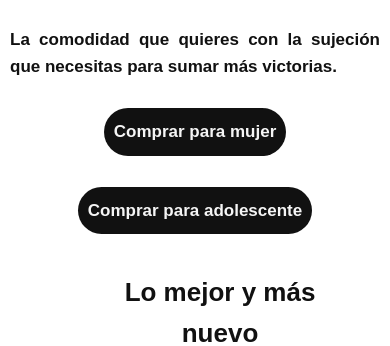
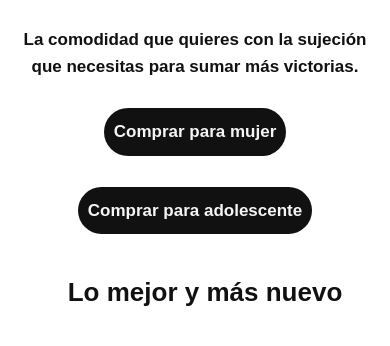
Before and after one commit to serxa92/Landing_proyecto1, a plain HTML site: page index.html in a window 390 px wide. Shown: the part 472-818 px from the top of the page. Drawn offline with Linux system fonts and the light colour scheme.

```diff
--- a/styles.css
+++ b/styles.css
@@ -8,8 +8,7 @@
   margin: 0;
   padding: 0;
   box-sizing: border-box;
-  text-align: justify;
-  direction: ltr;
+
 }
 
 body {
@@ -449,6 +448,7 @@
   .lo-mejor p{
     display: flex;
     text-align: center;
+    margin-left: 0;
   }
 
   .header-bot {
```
Also changed, not shown: assets/Mockups/iPhone-13-PRO-127.0.0.1.png (added), assets/Mockups/iPhone-13-PRO-proyecto1-nike.vercel.app.png (deleted).
